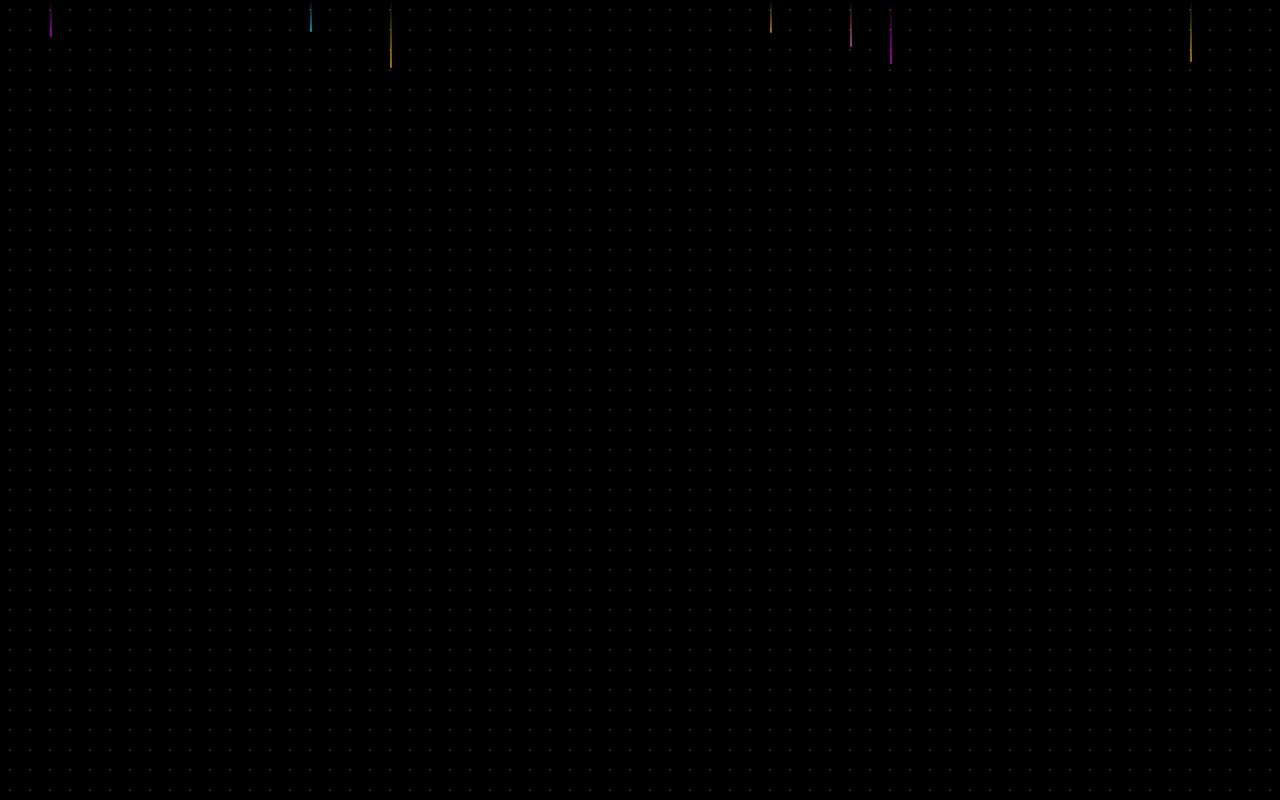
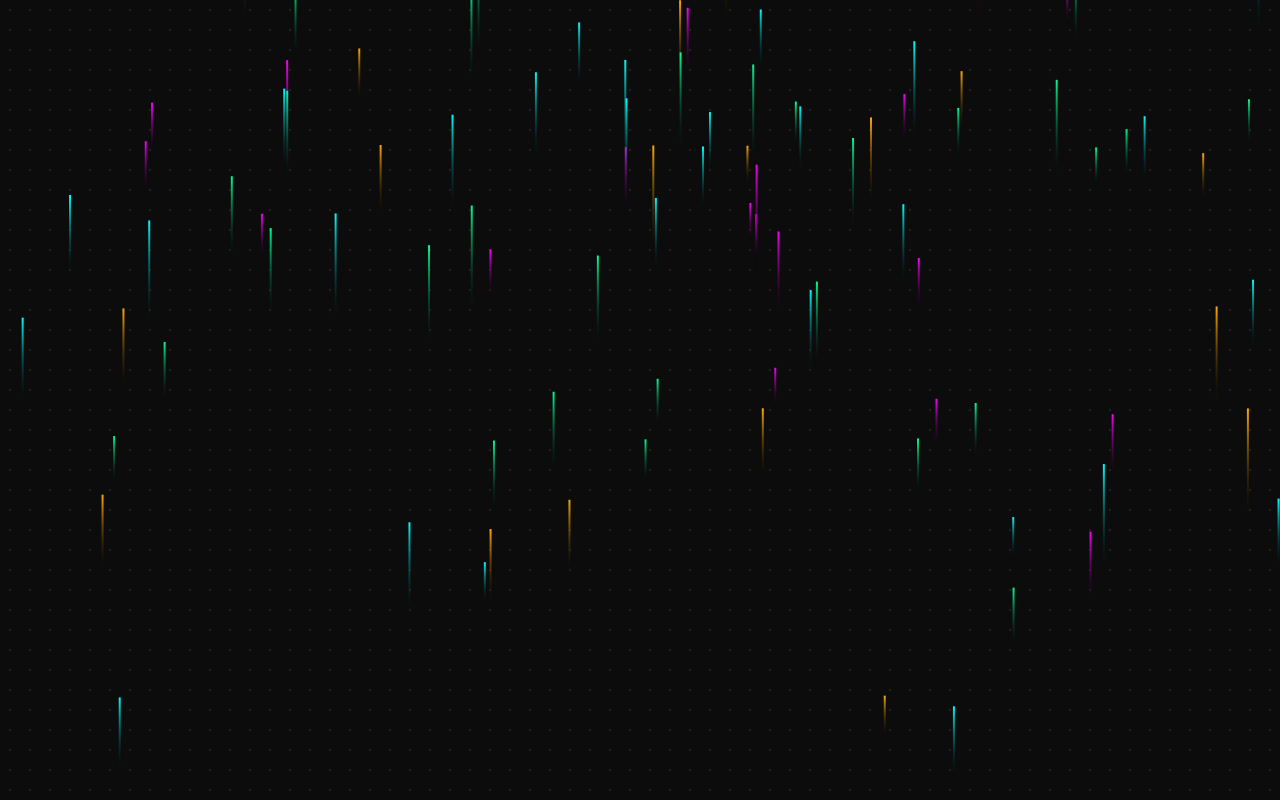
Before and after one commit to ParasChaturvedi/Animated-Neon-Drip-Background, a plain HTML site: page index.html in a window 1280 px wide. Drawn offline with Linux system fonts and the light colour scheme.

Commit message:
Update index.html

```diff
--- a/index.html
+++ b/index.html
@@ -6,85 +6,84 @@
   <title>Document</title>
 </head>
 <style>
-  /* Background with dotted grid */
-  .dot-grid-bg {
+  body, html {
+  margin: 0;
+  padding: 0;
+  overflow: hidden;
+  background: #0c0c0c;
+}
+
+#neonCanvas {
   position: fixed;
   top: 0;
   left: 0;
+  width: 100%;
+  height: 100%;
+  background-image: radial-gradient(#222 1px, transparent 1px);
+  background-size: 20px 20px; /* adjust dot spacing */
   z-index: -1;
-    width: 100vw;
-    height: 100vh;
-    background-color: #000;
-    background-image: radial-gradient(#222 1px, transparent 1px);
-    background-size: 20px 20px;
-    pointer-events: none;
-    overflow: hidden;
 }
 
-  /* Neon line falling */
-  .neon-line {
-    position: absolute;
-    width: 2px;
-    border-radius: 1px;
-    opacity: 0.6;
-    /* animation: fall 5s linear forwards; */
+</style>
+<body>
+  <canvas id="neonCanvas"></canvas>
+</body>
+<script>
+const canvas = document.getElementById('neonCanvas');
+const ctx = canvas.getContext('2d');
+
+function resizeCanvas() {
+  canvas.width = window.innerWidth;
+  canvas.height = window.innerHeight;
+}
+resizeCanvas();
+window.addEventListener('resize', resizeCanvas);
+
+// Neon streaks config
+let streaks = [];
+const colors = ['#00ffff', '#ff00ff', '#ffaa00', '#00ff99'];
+
+function createStreak() {
+  const x = Math.random() * canvas.width;
+  const length = Math.random() * 80 + 40;
+  const speed = Math.random() * 2 + 1;
+  const color = colors[Math.floor(Math.random() * colors.length)];
+
+  streaks.push({ x, y: -length, length, speed, color });
 }
 
-  @keyframes fall {
-    from {
-      transform: translateY(-100px);
-      opacity: 1;
-    }
-    to {
-      transform: translateY(100vh);
-      opacity: 0;
+function drawStreaks() {
+  ctx.clearRect(0, 0, canvas.width, canvas.height);
+  for (let i = streaks.length - 1; i >= 0; i--) {
+    const s = streaks[i];
+
+    const gradient = ctx.createLinearGradient(s.x, s.y, s.x, s.y + s.length);
+    gradient.addColorStop(0, s.color);
+    gradient.addColorStop(1, 'transparent');
+
+    ctx.beginPath();
+    ctx.strokeStyle = gradient;
+    ctx.lineWidth = 2;
+    ctx.moveTo(s.x, s.y);
+    ctx.lineTo(s.x, s.y + s.length);
+    ctx.stroke();
+
+    s.y += s.speed;
+    if (s.y > canvas.height) {
+      streaks.splice(i, 1);
     }
   }
-</style>
-
-<!-- Background Container -->
-<body>
-  <div class="dot-grid-bg" id="dotGridBg"></div>
-
-</body>
-<script>
-  function createNeonLine() {
-    const line = document.createElement("div");
-    line.classList.add("neon-line");
-
-    // Gradient colors
-    const colors = [
-      "linear-gradient(to top, #00ffe7, transparent)",
-      "linear-gradient(to top, #ff00ff, transparent)",
-      "linear-gradient(to top, #ffc107, transparent)",
-      "linear-gradient(to top, #1be7ff, transparent)",
-      "linear-gradient(to top, #ff6ec7, transparent)"
-    ];
-    line.style.background = colors[Math.floor(Math.random() * colors.length)];
-
-    // Align to dot grid lines
-    const colWidth = 20;
-    const totalCols = window.innerWidth / colWidth;
-    const randomCol = Math.floor(Math.random() * totalCols);
-    line.style.left = `${randomCol * colWidth + 9.5}px`; // Centered over dot
-
-    // Random height (30px to 70px)
-    const randomHeight = Math.floor(Math.random() * 40) + 30;
-    line.style.height = `${randomHeight}px`;
-
-    document.getElementById("dotGridBg").appendChild(line);
-
-    // Remove after animation
-    setTimeout(() => line.remove(), 5100);
 }
 
-  // Generate 1–2 neon lines at random interval
-  setInterval(() => {
-    const count = Math.floor(Math.random() * 2) + 1;
-    for (let i = 0; i < count; i++) {
-      createNeonLine();
+// Animation loop
+function animate() {
+  drawStreaks();
+  if (Math.random() < 0.3) {
+    createStreak(); // Add a new streak sometimes
   }
-  }, 1100);
+  requestAnimationFrame(animate);
+}
+animate();
 </script>
 
 </html>
```
Lines whose indentation alone changed are shown as unchanged.
